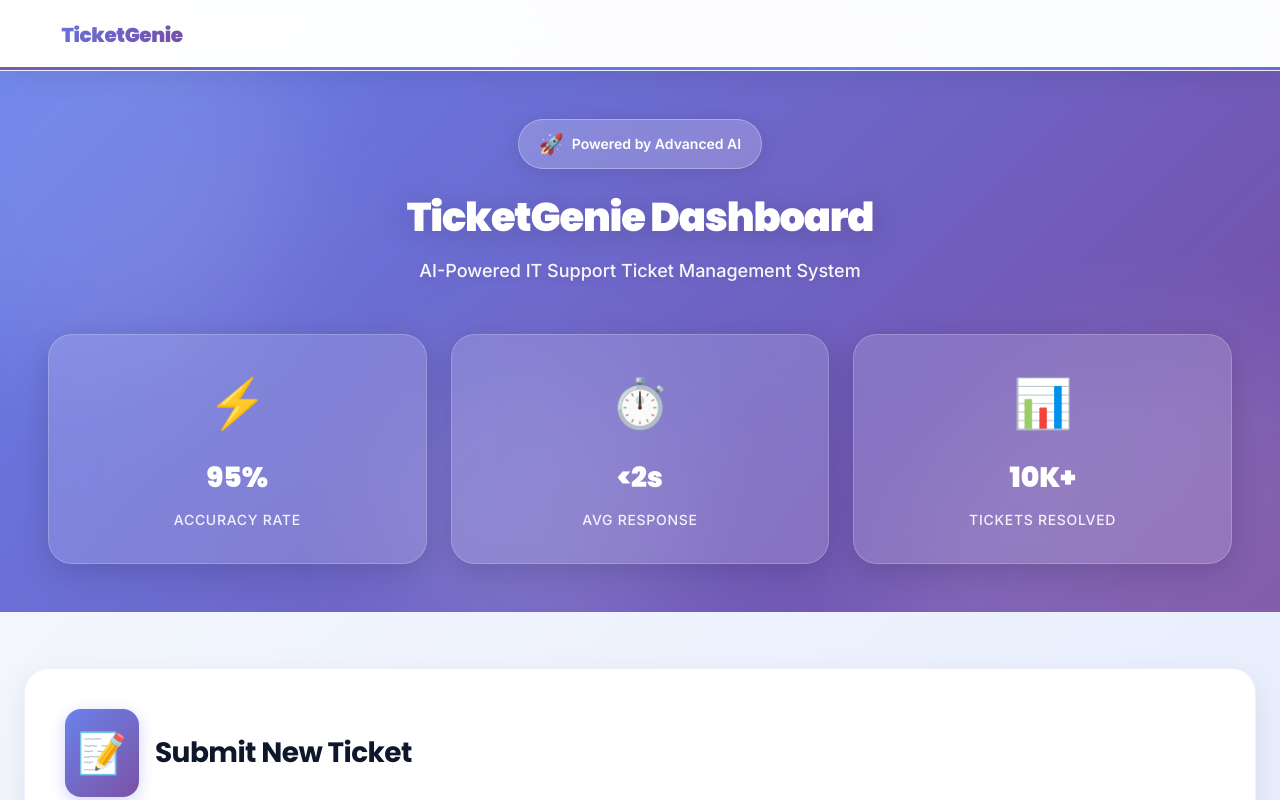
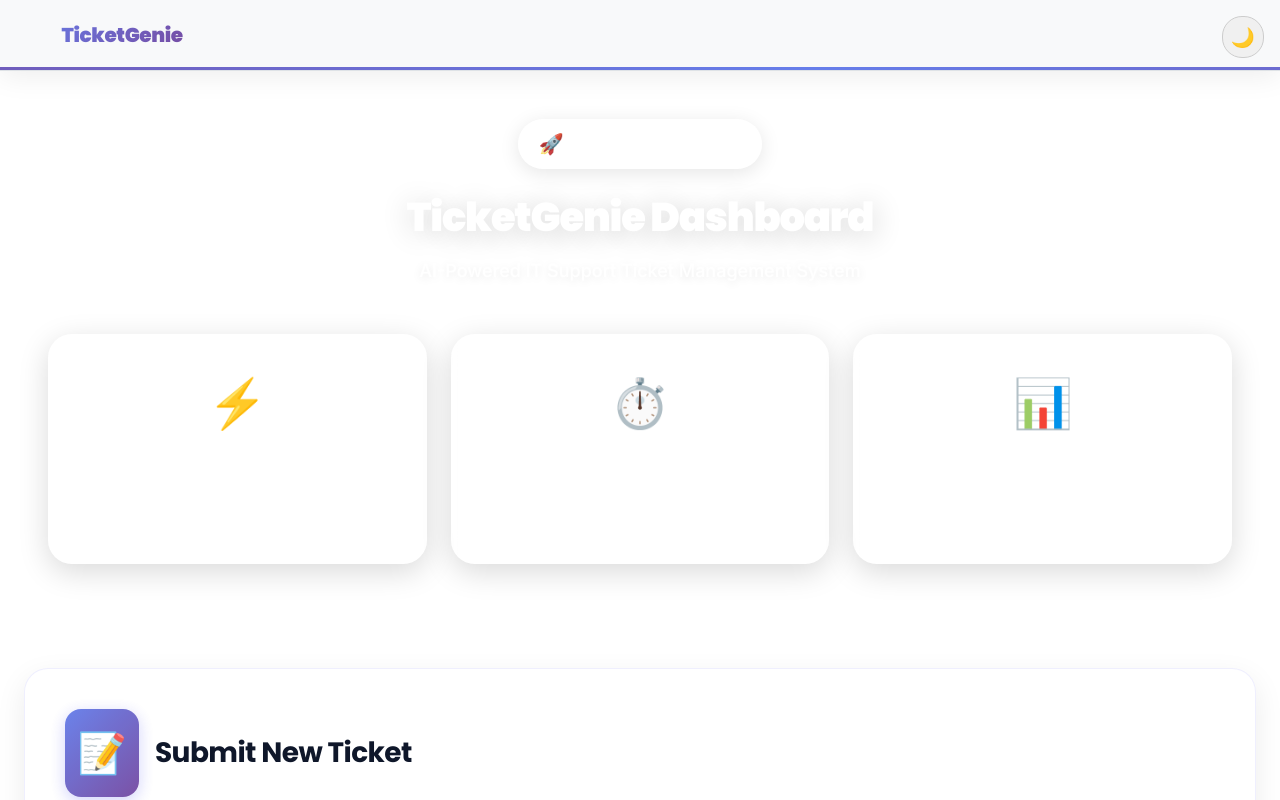
Before and after one commit to kishoredhondhu/ai-ticket-resolution-system, a React (Vite) app in the folder frontend/: page / in a window 1280 px wide. Shown: the top 800 px of the page. Built offline with nearby package versions, Linux system fonts and the light colour scheme; no server answers.

Commit message:
Added new feature i.e ThemeToggle

```diff
--- a/frontend/src/App.css
+++ b/frontend/src/App.css
@@ -66,6 +66,10 @@
   max-width: 100vw;
 
   overflow-x: hidden;
+
+  background-color: var(--background-color);
+
+  color: var(--text-color);
 }
 
 /* Premium Glassmorphic Header */
@@ -92,6 +96,10 @@
   transition: all 0.3s cubic-bezier(0.4, 0, 0.2, 1);
 
   width: 100%;
+
+  background-color: var(--header-background);
+
+  border-bottom: 1px solid var(--card-border-color);
 }
 
 .app-header::before {
@@ -300,6 +308,10 @@
   position: relative;
 
   overflow: hidden;
+
+  background-color: var(--footer-background);
+
+  border-top: 1px solid var(--card-border-color);
 }
 
 .app-footer::before {
--- a/frontend/src/App.tsx
+++ b/frontend/src/App.tsx
@@ -9,6 +9,7 @@ import TicketDetailPage from "./pages/TicketDetailPage";
 import "./styles/main.scss";
 
 import "./App.css";
+import ThemeToggle from "./components/Common/ThemeToggle/ThemeToggle";
 
 function PageTransition({ children }: { children: React.ReactNode }) {
   const location = useLocation();
@@ -47,6 +48,7 @@ function App() {
           <Link to="/" className="app-logo">
             TicketGenie
           </Link>
+          <ThemeToggle />
         </div>
       </header>
 
--- /dev/null
+++ b/frontend/src/components/Common/ThemeToggle/ThemeToggle.css
@@ -0,0 +1,23 @@
+/* frontend/src/components/Common/ThemeToggle/ThemeToggle.css */
+.theme-toggle {
+    background: none;
+    border: 1px solid #ccc;
+    border-radius: 20px;
+    cursor: pointer;
+    font-size: 1.2rem;
+    padding: 0.5rem;
+    position: fixed;
+    top: 1rem;
+    right: 1rem;
+    z-index: 1000;
+  }
+
+  .theme-toggle.light {
+    background-color: #f0f0f0;
+    color: #333;
+  }
+
+  .theme-toggle.dark {
+    background-color: #333;
+    color: #f0f0f0;
+  }
--- /dev/null
+++ b/frontend/src/components/Common/ThemeToggle/ThemeToggle.tsx
@@ -0,0 +1,15 @@
+import React, { useContext } from 'react';
+import { ThemeContext } from '../../../context/ThemeContext';
+import './ThemeToggle.css';
+
+const ThemeToggle: React.FC = () => {
+  const { theme, toggleTheme } = useContext(ThemeContext);
+
+  return (
+    <button onClick={toggleTheme} className={`theme-toggle ${theme}`}>
+      {theme === 'light' ? '🌙' : '☀️'}
+    </button>
+  );
+};
+
+export default ThemeToggle;
--- /dev/null
+++ b/frontend/src/context/ThemeContext.tsx
@@ -0,0 +1,37 @@
+import React, { createContext, useState, useMemo, useEffect } from 'react';
+
+type Theme = 'light' | 'dark';
+
+interface ThemeContextProps {
+  theme: Theme;
+  toggleTheme: () => void;
+}
+
+export const ThemeContext = createContext<ThemeContextProps>({
+  theme: 'light',
+  toggleTheme: () => {},
+});
+
+export const ThemeProvider: React.FC<{ children: React.ReactNode }> = ({ children }) => {
+  const [theme, setTheme] = useState<Theme>('light');
+
+  useEffect(() => {
+    const storedTheme = localStorage.getItem('theme') as Theme;
+    if (storedTheme) {
+      setTheme(storedTheme);
+    }
+  }, []);
+
+  useEffect(() => {
+    document.body.className = theme;
+    localStorage.setItem('theme', theme);
+  }, [theme]);
+
+  const toggleTheme = () => {
+    setTheme((prevTheme) => (prevTheme === 'light' ? 'dark' : 'light'));
+  };
+
+  const value = useMemo(() => ({ theme, toggleTheme }), [theme]);
+
+  return <ThemeContext.Provider value={value}>{children}</ThemeContext.Provider>;
+};
--- a/frontend/src/index.css
+++ b/frontend/src/index.css
@@ -17,6 +17,26 @@ html {
 }
 
 :root {
+  --background-color: #ffffff;
+
+  --text-color: #000000;
+
+  --primary-color: #007bff;
+
+  --secondary-color: #6c757d;
+
+  --header-background: #f8f9fa;
+
+  --footer-background: #f8f9fa;
+
+  --card-background: #ffffff;
+
+  --card-border-color: #dee2e6;
+
+  --button-background: #007bff;
+
+  --button-text-color: #ffffff;
+
   font-family: "Inter", -apple-system, BlinkMacSystemFont, "Segoe UI", system-ui,
     sans-serif;
 
@@ -49,6 +69,34 @@ body {
   width: 100%;
 
   max-width: 100vw;
+
+  background-color: var(--background-color);
+
+  color: var(--text-color);
+
+  transition: background-color 0.3s, color 0.3s;
+}
+
+body.dark {
+  --background-color: #121212;
+
+  --text-color: #ffffff;
+
+  --primary-color: #0d6efd;
+
+  --secondary-color: #adb5bd;
+
+  --header-background: #1c1c1c;
+
+  --footer-background: #1c1c1c;
+
+  --card-background: #2c2c2c;
+
+  --card-border-color: #444444;
+
+  --button-background: #0d6efd;
+
+  --button-text-color: #ffffff;
 }
 
 #root {
--- a/frontend/src/main.tsx
+++ b/frontend/src/main.tsx
@@ -7,11 +7,14 @@ import { BrowserRouter } from "react-router-dom";
 import "./index.css";
 
 import App from "./App.tsx";
+import { ThemeProvider } from "./context/ThemeContext.tsx";
 
 createRoot(document.getElementById("root")!).render(
   <StrictMode>
     <BrowserRouter>
-      <App />
+      <ThemeProvider>
+        <App />
+      </ThemeProvider>
     </BrowserRouter>
   </StrictMode>
 );
--- a/frontend/src/pages/DashboardPage.css
+++ b/frontend/src/pages/DashboardPage.css
@@ -1,5 +1,9 @@
 .dashboard-page {
   min-height: 100vh;
+
+  background-color: var(--background-color);
+
+  color: var(--text-color);
 }
 
 /* Hero Section - Premium */
@@ -11,7 +15,7 @@
 
   overflow: hidden;
 
-  background: linear-gradient(135deg, #667eea 0%, #764ba2 100%);
+  background: var(--background-color);
 
   margin-bottom: 2rem;
 
--- a/frontend/src/styles/main.scss
+++ b/frontend/src/styles/main.scss
@@ -1769,3 +1769,16 @@ textarea {
     padding: var(--spacing-lg);
   }
 }
+
+body.dark {
+  --background-color: #121212;
+  --text-color: #f8fafc;
+  --card-background: #1e1e1e;
+  --card-border-color: #3a3a3a;
+  --button-background: #4f46e5;
+  --button-text-color: #f8fafc;
+  --header-background: #1e1e1e;
+  --footer-background: #121212;
+
+  // ... potentially override other variables for dark mode
+}
```
Also changed, not shown: frontend/src/test/testUtils.tsx (line endings or trailing spaces).
